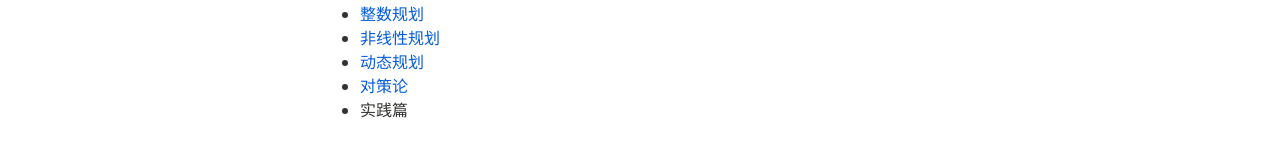
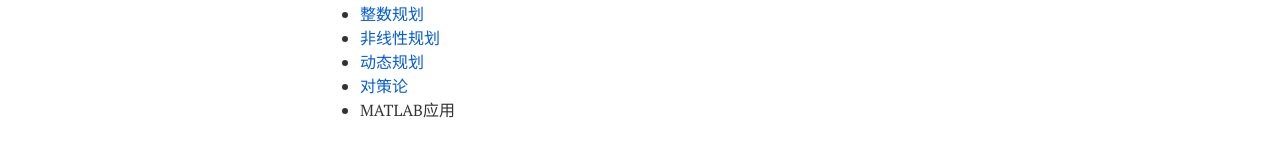
Before and after one commit to xianchaoxiu/xianchaoxiu.github.io, a Jekyll site: the page built from teaching/index.md, in a window 1280 px wide. Shown: the part 649-806 px from the top of the page. Built offline with Jekyll 4.4.1, drawn with Linux system fonts in a browser that asks for light colours; nearby versions of some CDN libraries.

Commit message:
Update index.md

```diff
--- a/teaching/index.md
+++ b/teaching/index.md
@@ -36,4 +36,4 @@ share: false
 - <a href="../teaching/OR_4.pdf" class="textlink" target="_blank">非线性规划 </a> <br>
 - <a href="../teaching/OR_5.pdf" class="textlink" target="_blank">动态规划 </a> <br>
 - <a href="../teaching/OR_6.pdf" class="textlink" target="_blank">对策论 </a> <br>
-- 实践篇  <br><br>
+- MATLAB应用  <br><br>
```
